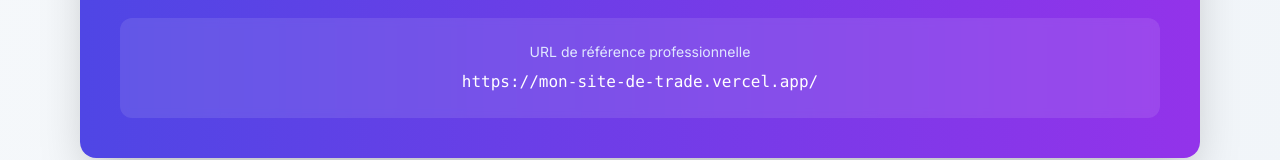
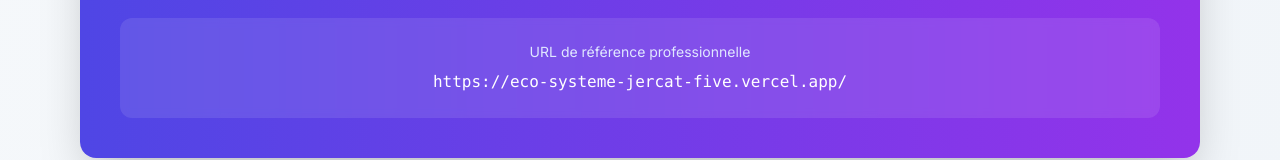
Before and after one commit to catmonangecm-ship-it/money-money, a plain HTML site: page index.html in a window 1280 px wide. Shown: the part 2900-3060 px from the top of the page. Drawn offline with nearby package versions, Linux system fonts and the light colour scheme.

Commit message:
Update index.html

```diff
--- a/index.html
+++ b/index.html
@@ -1,5 +1,4 @@
-
-<!DOCTYPE html>
+     <!DOCTYPE html>
 <html lang="fr">
 <head>
     <meta charset="UTF-8">
@@ -10,7 +9,7 @@
     <meta name="author" content="Plateforme Revenus">
 
     <meta property="og:type" content="website">
-    <meta property="og:url" content="https://mon-site-de-trade.vercel.app/">
+    <meta property="og:url" content="https://eco-systeme-jercat-five.vercel.app/">
     <meta property="og:title" content="💰 Plateforme de Revenus Complémentaires - Gagnez jusqu'à 850€/mois">
     <meta property="og:description" content="🎮 Gaming rémunéré | 💳 Cashback intelligent | 🤖 Bot Trading Crypto | 📊 Études rémunérées. Plus de 5 sources de revenus en une seule plateforme !">
     <meta property="og:image" content="https://images.unsplash.com/photo-1579621970563-ebec7560ff3e?w=1200&h=630&fit=crop">
@@ -74,7 +73,7 @@
                     <p class="text-sm text-gray-600 mt-2">Partages professionnels</p>
                 </div>
                 <div>
-                    <a href="https://mon-site-de-trade.vercel.app/" target="_blank" rel="noopener noreferrer" class="inline-block bg-gradient-to-r from-amber-500 to-orange-600 hover:from-amber-600 hover:to-orange-700 text-white font-bold py-3 px-6 rounded-xl transition-all transform hover:scale-105 shadow-lg">
+                    <a href="https://eco-systeme-jercat-five.vercel.app/" target="_blank" rel="noopener noreferrer" class="inline-block bg-gradient-to-r from-amber-500 to-orange-600 hover:from-amber-600 hover:to-orange-700 text-white font-bold py-3 px-6 rounded-xl transition-all transform hover:scale-105 shadow-lg">
                         🤖 Bot Trading Crypto
                     </a>
                     <p class="text-sm text-gray-600 mt-2">Automatisé & Uphold</p>
@@ -148,10 +147,10 @@
                     </ul>
                 </div>
                 <div class="flex flex-col gap-4">
-                    <a href="https://mon-site-de-trade.vercel.app/" target="_blank" rel="noopener noreferrer" class="bg-white text-orange-600 hover:bg-gray-50 font-bold text-lg py-4 px-8 rounded-xl transition-all transform hover:scale-105 shadow-xl text-center whitespace-nowrap">
+                    <a href="https://eco-systeme-jercat-five.vercel.app/" target="_blank" rel="noopener noreferrer" class="bg-white text-orange-600 hover:bg-gray-50 font-bold text-lg py-4 px-8 rounded-xl transition-all transform hover:scale-105 shadow-xl text-center whitespace-nowrap">
                         🚀 Accéder au Bot Principal
                     </a>
-                    <a href="https://mon-site-de-trade.vercel.app/" target="_blank" rel="noopener noreferrer" class="bg-white text-orange-600 hover:bg-gray-50 font-bold text-lg py-4 px-8 rounded-xl transition-all transform hover:scale-105 shadow-xl text-center whitespace-nowrap">
+                    <a href="https://eco-systeme-jercat-five.vercel.app/" target="_blank" rel="noopener noreferrer" class="bg-white text-orange-600 hover:bg-gray-50 font-bold text-lg py-4 px-8 rounded-xl transition-all transform hover:scale-105 shadow-xl text-center whitespace-nowrap">
                         Bot Trading Secondaire
                     </a>
                 </div>
@@ -381,12 +380,12 @@
 
             <div class="bg-white/10 backdrop-blur-sm rounded-xl p-6 text-center">
                 <p class="text-sm text-indigo-100 mb-2">URL de référence professionnelle</p>
-                <p class="font-mono text-white text-sm md:text-base break-all">https://mon-site-de-trade.vercel.app/</p>
+                <p class="font-mono text-white text-sm md:text-base break-all">https://eco-systeme-jercat-five.vercel.app/</p>
             </div>
         </div>
 
         <div class="text-center fade-in">
-            <a href="https://mon-site-de-trade.vercel.app/" target="_blank" rel="noopener noreferrer" class="inline-block bg-gradient-to-r from-indigo-600 to-purple-600 hover:from-indigo-700 hover:to-purple-700 text-white font-semibold text-lg py-4 px-10 rounded-xl transition-all shadow-xl hover:shadow-2xl">
+            <a href="https://eco-systeme-jercat-five.vercel.app/" target="_blank" rel="noopener noreferrer" class="inline-block bg-gradient-to-r from-indigo-600 to-purple-600 hover:from-indigo-700 hover:to-purple-700 text-white font-semibold text-lg py-4 px-10 rounded-xl transition-all shadow-xl hover:shadow-2xl">
                 Accéder à la plateforme
                 <svg class="inline-block w-5 h-5 ml-2" fill="none" stroke="currentColor" viewBox="0 0 24 24"><path stroke-linecap="round" stroke-linejoin="round" stroke-width="2" d="M13 7l5 5m0 0l-5 5m5-5H6"/></svg>
             </a>
@@ -394,7 +393,7 @@
     </div>
 
     <script>
-        const siteUrl = "https://mon-site-de-trade.vercel.app/";
+        const siteUrl = "https://eco-systeme-jercat-five.vercel.app/";
         let shareCount = 0;
         let currentEarnings = 0;
         const targetEarnings = 850;
```
